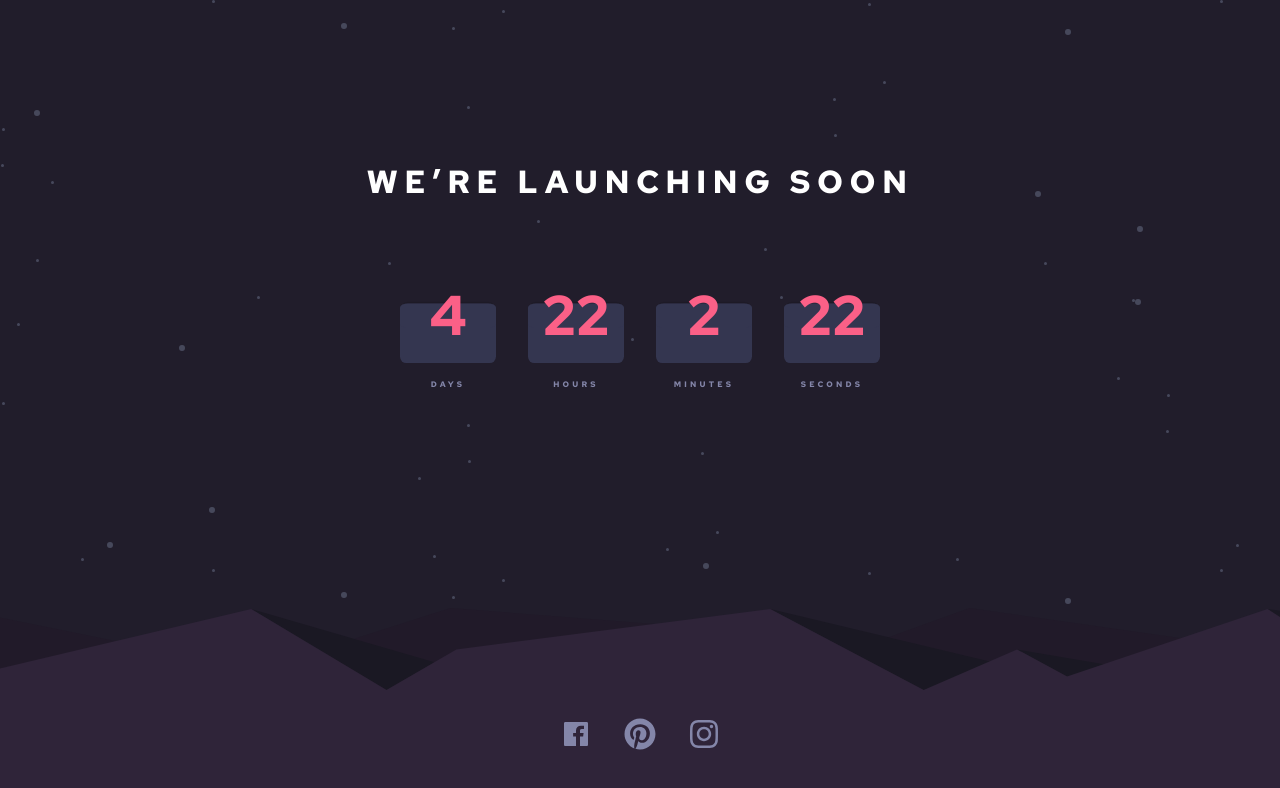
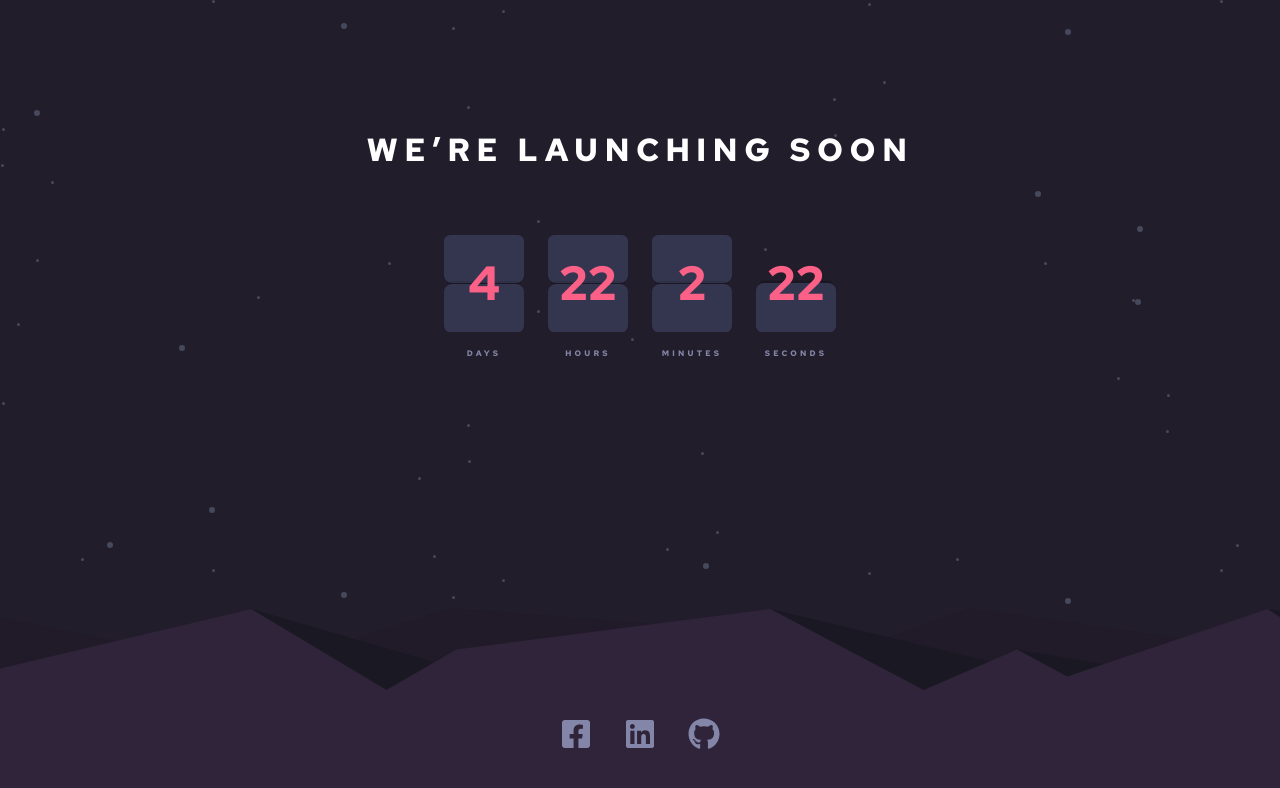
Before and after one commit to risingus/countdown, a React (Create React App) app: page / in a window 1280 px wide. Shown: the top 788 px of the page. Built offline with nearby package versions, Linux system fonts and the light colour scheme.

Commit message:
Feat
1. Ended the initial countdown and logic.
Next: Manager options

```diff
--- a/src/components/Base/styles.js
+++ b/src/components/Base/styles.js
@@ -12,7 +12,7 @@ export const WebContainer = styled.div`
     flex-direction: column;
     gap: 4rem;
     animation: infinityBackground 800s linear infinite;
-    padding: 10rem 0 0 0;
+    padding: 2rem 0 0 0;
 
       @keyframes infinityBackground {
         from {
@@ -23,5 +23,9 @@ export const WebContainer = styled.div`
           background-position: -100000px 0;
         }
       }
+
+      @media (min-width:700px) {
+        padding: 8rem 0 0 0;
+      }
   }
 `;
--- a/src/components/DateCountDown/index.js
+++ b/src/components/DateCountDown/index.js
@@ -1,52 +1,14 @@
 import React from 'react';
-import { CardContainer, Container } from './styles';
+import { TimeCard } from '../TimeCard';
+import { Container } from './styles';
 
 export function DateCountDown({date: {days, hours, minutes, seconds}}) {
   return (
     <Container>
-      <CardContainer>
-        <div className="timeContainer">
-          <div className="timeCard">
-            <h1>{days}</h1>
-          </div>
-        </div>
-        <span>
-          DAYS
-        </span>
-      </CardContainer>
-
-      <CardContainer>
-        <div className="timeContainer">
-          <div className="timeCard">
-            <h1>{hours}</h1>
-          </div>
-        </div>
-        <span>
-          HOURS
-        </span>
-      </CardContainer>
-
-      <CardContainer>
-        <div className="timeContainer">
-          <div className="timeCard">
-            <h1>{minutes}</h1>
-          </div>
-        </div>
-        <span>
-          MINUTES
-        </span>
-      </CardContainer>
-
-      <CardContainer>
-        <div className="timeContainer">
-          <div className="timeCard">
-            <h1>{seconds}</h1>
-          </div>
-        </div>
-        <span>
-          SECONDS
-        </span>
-      </CardContainer>
+      <TimeCard time={days} text="DAYS"/>
+      <TimeCard time={hours} text="HOURS"/>
+      <TimeCard time={minutes} text="MINUTES"/>
+      <TimeCard time={seconds} text="SECONDS"/>
     </Container>
   )
 }
--- a/src/components/DateCountDown/styles.js
+++ b/src/components/DateCountDown/styles.js
@@ -4,89 +4,9 @@ export const Container = styled.div`
   && {
     display: flex;
     flex-direction: row;
-    gap: 2rem;
+    gap: 1.5rem;
     justify-content: center;
     align-items: center;
     margin: 0 1rem 0 1rem;
   }
 `;
-
-export const CardContainer = styled.div`
-  display: flex;
-      flex-direction: column;
-      justify-content: center;
-      align-items: center;
-      gap: 1rem;
-
-      .timeContainer {
-        font-size: 1.2rem;
-        display: flex;
-        flex-direction: column;
-        align-items: center;
-        justify-content: center;
-        border-radius: 0.2rem;
-
-        @keyframes fold {
-          0% {
-            transform: rotateX(0deg);
-          }
-          10% {
-            transform: rotatex(180deg) translateZ(20px);
-          }
-
-          70% {
-            transform: rotateX(180deg) translateZ(20px);
-          }
-
-          80% {
-            transform: rotateX(0deg);
-          }
-
-          100% {
-            transform: rotateX(0deg);
-          }
-        }
-        ::before {
-          content: "";
-          width: 6rem;
-          height: 3rem;
-          border-bottom-left-radius: 0.5rem;
-          border-bottom-right-radius: 0.5rem;
-          border-top-left-radius: 0.4rem;
-          border-top-right-radius: 0.4rem;
-          background: ${({ theme }) => theme.colors.neutral.darkDesaturatedBlue};
-          margin: 0 0 0.018rem 0;
-          box-shadow: 0px 6px 0px -3px rgba(0, 0, 0, 0.1);
-          animation: 2s fold ease-in-out infinite;
-          transform-origin: center bottom;
-        }
-
-        ::after {
-          content: "";
-          width: 6rem;
-          height: 3rem;
-          border-bottom-left-radius: 0.4rem;
-          border-bottom-right-radius: 0.4rem;
-          border-top-left-radius: 0.5rem;
-          border-top-right-radius: 0.5rem;
-          background: ${({ theme }) => theme.colors.neutral.darkDesaturatedBlue};
-          box-shadow: 0px -6px 0px -3px rgba(0, 0, 0, 0.1);
-        }
-
-        .timeCard {
-          position: absolute;
-
-          h1 {
-            color: ${({ theme }) => theme.colors.primary.softRed};
-            font-size: 3.5rem;
-          }
-        }
-      }
-
-      span {
-        font-size: ${({ theme }) => theme.typography.fontSize};
-        color: ${({ theme }) => theme.colors.primary.grayishBlue};
-        font-size: 8px;
-        letter-spacing: 0.2rem;
-      }
-`;
--- a/src/components/Footer/index.js
+++ b/src/components/Footer/index.js
@@ -1,9 +1,8 @@
 import React from 'react';
 import { FooterContainer } from './styles';
-import { IoLogoFacebook } from 'react-icons/io';
-import { FaPinterest } from 'react-icons/fa';
-import { FaInstagram } from 'react-icons/fa';
-
+import { FaFacebookSquare } from 'react-icons/fa';
+import { FaLinkedin } from 'react-icons/fa';
+import { FaGithub } from 'react-icons/fa';
 
 
 
@@ -12,30 +11,30 @@ export function Footer() {
   return (
     <FooterContainer>
       <a
-      href="http://google.com"
+      href="https://www.facebook.com/gustavo.lima.961556"
       rel="noreferrer"
       target="_blank"
       className="footerLink"
       >
-        <IoLogoFacebook className="footerIcon" />
+        <FaFacebookSquare className="footerIcon" />
       </a>
 
       <a
-      href="http://google.com"
+      href="https://www.linkedin.com/in/gustavo-lima-44b425b1/"
       rel="noreferrer"
       target="_blank"
       className="footerLink"
       >
-        <FaPinterest className="footerIcon" />
+        <FaLinkedin className="footerIcon" />
       </a>
 
       <a
-      href="http://google.com"
+      href="https://github.com/risingus"
       rel="noreferrer"
       target="_blank"
       className="footerLink"
       >
-        <FaInstagram className="footerIcon" />
+        <FaGithub className="footerIcon" />
       </a>
 
     </FooterContainer>
--- /dev/null
+++ b/src/components/TimeCard/index.js
@@ -0,0 +1,34 @@
+import React, { useState, useEffect } from 'react';
+import { CardContainer } from './styles';
+
+
+export function TimeCard({time, text}) {
+  const [oldTime, setOldTime] = useState('');
+  const [animation, setAnimation] = useState();
+
+
+  useEffect((a, b)=> {
+    console.log(a)
+    if (time !== oldTime) {
+      setAnimation(true)
+      setOldTime(time);
+
+      setTimeout(() => {
+        setAnimation(false)
+      }, 600);
+    }
+  }, [time])
+
+  return (
+    <CardContainer isAnimated={animation}>
+        <div className="timeContainer">
+          <div className="timeCard">
+            <h1>{time}</h1>
+          </div>
+        </div>
+        <span>
+          {text}
+        </span>
+      </CardContainer>
+  )
+}
--- /dev/null
+++ b/src/components/TimeCard/styles.js
@@ -0,0 +1,115 @@
+import styled from "styled-components";
+
+export const CardContainer = styled.div`
+  display: flex;
+      flex-direction: column;
+      justify-content: center;
+      align-items: center;
+      gap: 1rem;
+
+      .timeContainer {
+        display: flex;
+        flex-direction: column;
+        align-items: center;
+        justify-content: center;
+        border-radius: 0.2rem;
+        border-bottom-left-radius: 0.5rem;
+
+
+        @keyframes foldCard {
+          0% {
+            transform: rotateX(0deg);
+          }
+          10% {
+            transform: rotatex(-180deg);
+          }
+
+          70% {
+            transform: rotateX(-180deg);
+          }
+
+          80% {
+            transform: rotateX(-270deg);
+          }
+
+          100% {
+            transform: rotateX(0deg);
+          }
+        }
+
+        ::before {
+          content: "";
+          width: 3rem;
+          height: 2rem;
+          border-bottom-left-radius: 0.5rem;
+          border-bottom-right-radius: 0.5rem;
+          border-top-left-radius: 0.4rem;
+          border-top-right-radius: 0.4rem;
+          background: ${({ theme }) => theme.colors.neutral.darkDesaturatedBlue};
+          margin: 0 0 .05rem 0;
+          box-shadow: 0px 6px 0px -3px rgba(0, 0, 0, 0.1);
+          animation: ${({ isAnimated }) => isAnimated && '3s foldCard ease-in-out'};
+          transform-origin: center bottom;
+        }
+
+        ::after {
+          content: "";
+          width: 3rem;
+          height: 2rem;
+          border-bottom-left-radius: 0.4rem;
+          border-bottom-right-radius: 0.4rem;
+          border-top-left-radius: 0.5rem;
+          border-top-right-radius: 0.5rem;
+          background: ${({ theme }) => theme.colors.neutral.darkDesaturatedBlue};
+          box-shadow: 0px -6px 0px -3px rgba(0, 0, 0, 0.1);
+        }
+
+        .timeCard {
+          position: absolute;
+
+          h1 {
+            color: ${({ theme }) => theme.colors.primary.softRed};
+            font-size: 1.5rem;
+            margin: 0;
+          }
+        }
+      }
+
+      span {
+        font-size: ${({ theme }) => theme.typography.fontSize};
+        color: ${({ theme }) => theme.colors.primary.grayishBlue};
+        font-size: 7px;
+        letter-spacing: 0.2rem;
+      }
+
+
+      @media (min-width: 700px) {
+        .timeContainer {
+
+          ::before {
+            width: 5rem;
+            height: 3rem;
+          }
+
+          ::after {
+            width: 5rem;
+            height: 3rem;
+            background: ${({ theme }) => theme.colors.neutral.darkDesaturatedBlue};
+          }
+
+          .timeCard {
+
+            h1 {
+              color: ${({ theme }) => theme.colors.primary.softRed};
+              font-size: 3rem;
+              margin: 0;
+            }
+          }
+        }
+
+        span {
+          font-size: 8px;
+          letter-spacing: 0.2rem;
+        }
+      }
+`;
--- a/src/components/Title/styles.js
+++ b/src/components/Title/styles.js
@@ -13,8 +13,13 @@ export const TitleContainer = styled.div`
 
 export const TitleText = styled.h1`
   && {
+    font-size: 1.3rem;
     letter-spacing: .4rem;
     color: ${({theme }) => theme.colors.neutral.white};
     text-align: center;
+
+    @media (min-width:700px) {
+      font-size: 2rem;
+    }
   }
 `;
```
Lines whose indentation alone changed are shown as unchanged.
